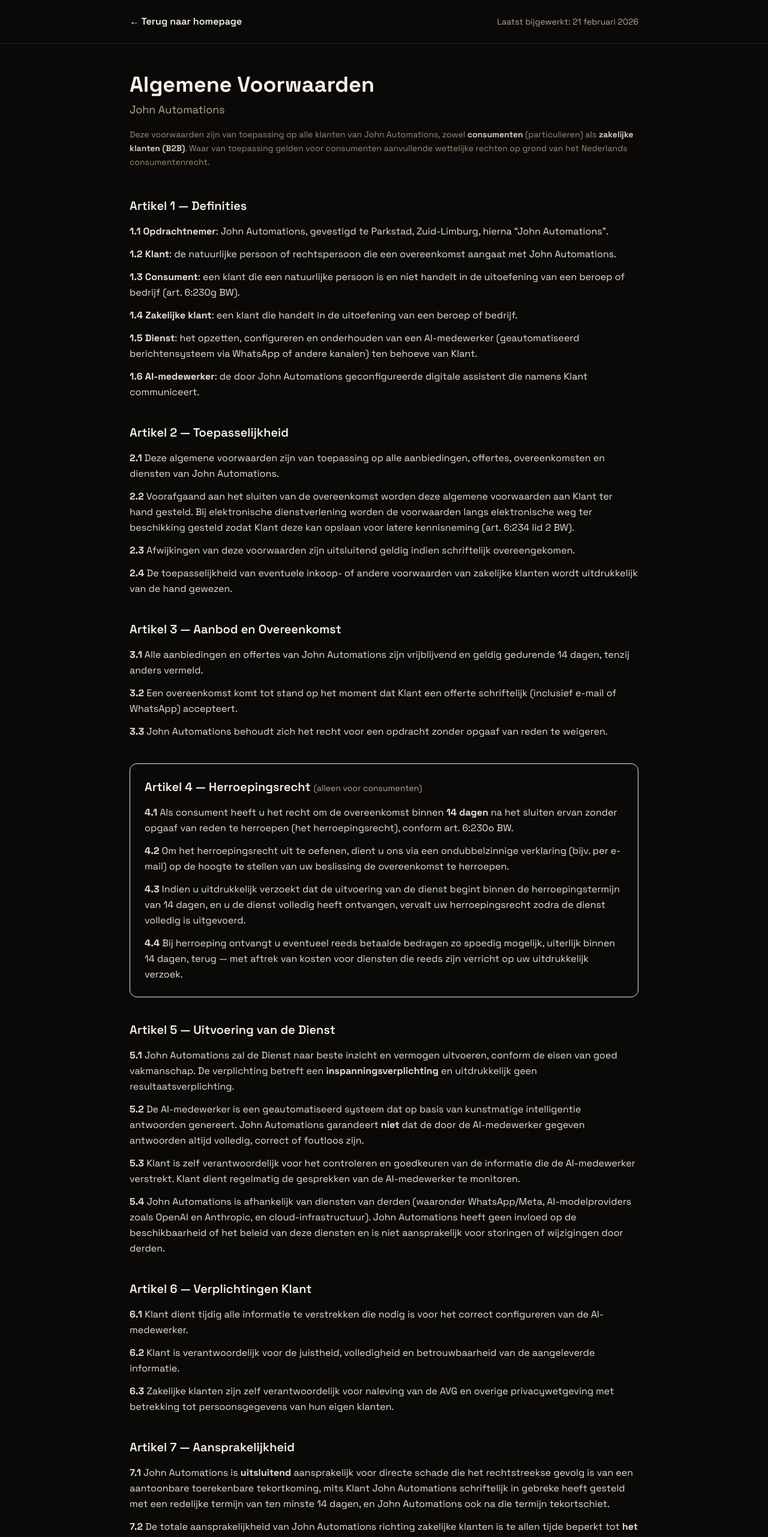
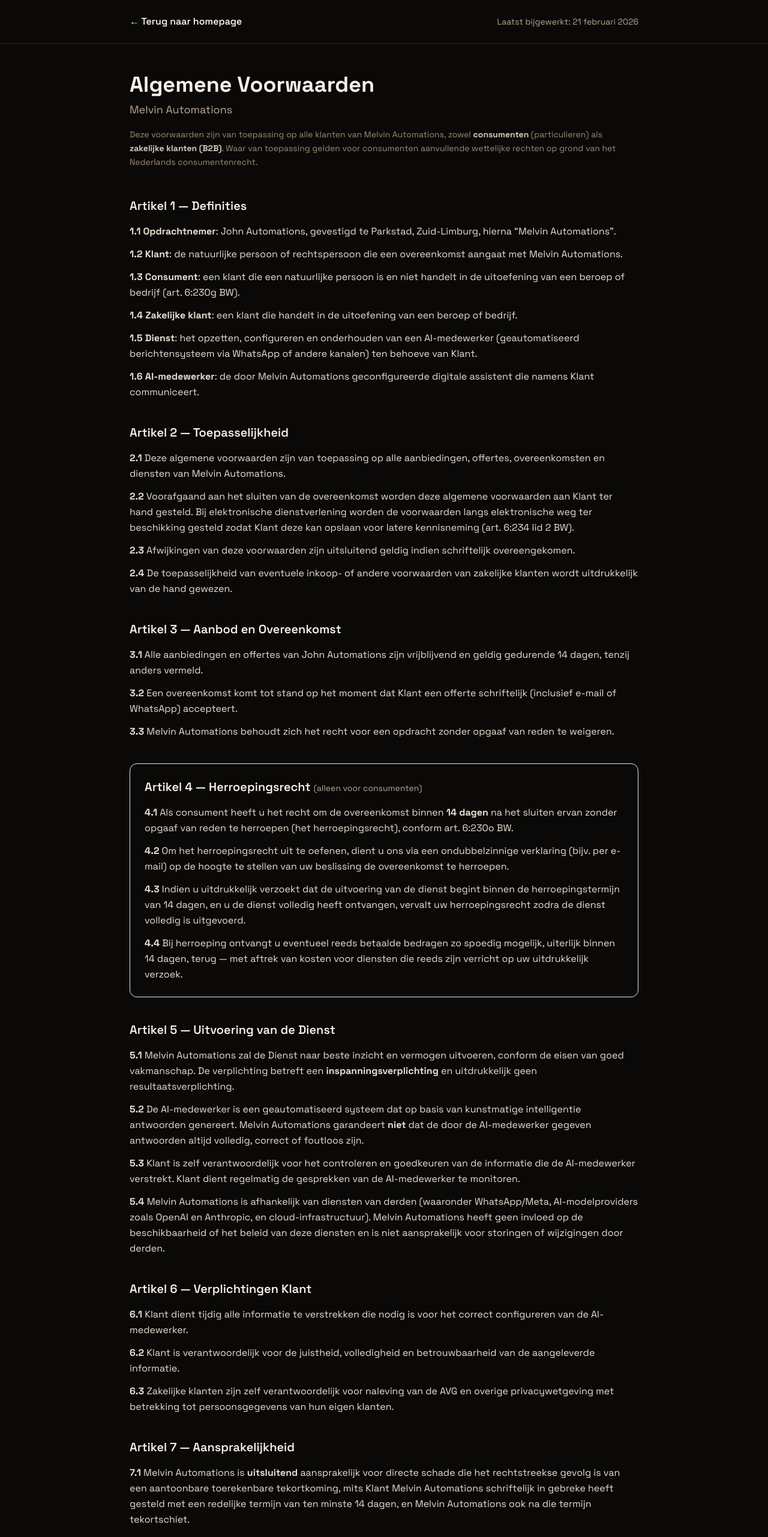
Before and after one commit to johnautomationsnl/john-automations-website, a Next.js app: page /voorwaarden in a window 1280 px wide. Shown: the top 2563 px of the page at 60% size. Built offline with nearby package versions, Linux system fonts and the light colour scheme.

Commit message:
fix: rename John Automations naar Melvin Automations in voorwaarden pages

```diff
--- a/src/app/algemene-voorwaarden/page.tsx
+++ b/src/app/algemene-voorwaarden/page.tsx
@@ -2,8 +2,8 @@
 import Link from "next/link";
 
 export const metadata: Metadata = {
-  title: "Algemene Voorwaarden | John Automations",
-  description: "Algemene voorwaarden voor consumenten en zakelijke klanten van John Automations",
+  title: "Algemene Voorwaarden | Melvin Automations",
+  description: "Algemene voorwaarden voor consumenten en zakelijke klanten van Melvin Automations",
 };
 
 export default function AlgemeneVoorwaarden() {
--- a/src/app/voorwaarden/page.tsx
+++ b/src/app/voorwaarden/page.tsx
@@ -2,9 +2,9 @@
 import Link from "next/link";
 
 export const metadata: Metadata = {
-  title: "Algemene Voorwaarden | John Automations",
+  title: "Algemene Voorwaarden | Melvin Automations",
   description:
-    "Algemene voorwaarden van John Automations voor AI-medewerker dienstverlening — geldig voor zowel consumenten als zakelijke klanten.",
+    "Algemene voorwaarden van Melvin Automations voor AI-medewerker dienstverlening — geldig voor zowel consumenten als zakelijke klanten.",
 };
 
 export default function Voorwaarden() {
@@ -30,9 +30,9 @@
         <h1 className="text-3xl md:text-4xl font-bold mb-2 font-bricolage">
           Algemene Voorwaarden
         </h1>
-        <p className="text-warm-400 mb-4 text-lg">John Automations</p>
+        <p className="text-warm-400 mb-4 text-lg">Melvin Automations</p>
         <p className="text-warm-500 text-sm mb-12 leading-relaxed">
-          Deze voorwaarden zijn van toepassing op alle klanten van John Automations,
+          Deze voorwaarden zijn van toepassing op alle klanten van Melvin Automations,
           zowel <strong className="text-warm-300">consumenten</strong> (particulieren) als{" "}
           <strong className="text-warm-300">zakelijke klanten (B2B)</strong>. Waar van toepassing
           gelden voor consumenten aanvullende wettelijke rechten op grond van het Nederlands consumentenrecht.
@@ -47,11 +47,11 @@
             <p>
               <strong>1.1</strong> <strong>Opdrachtnemer</strong>: John
               Automations, gevestigd te Parkstad, Zuid-Limburg, hierna
-              &ldquo;John Automations&rdquo;.
+              &ldquo;Melvin Automations&rdquo;.
             </p>
             <p>
               <strong>1.2</strong> <strong>Klant</strong>: de natuurlijke persoon
-              of rechtspersoon die een overeenkomst aangaat met John Automations.
+              of rechtspersoon die een overeenkomst aangaat met Melvin Automations.
             </p>
             <p>
               <strong>1.3</strong> <strong>Consument</strong>: een klant die een
@@ -70,7 +70,7 @@
             </p>
             <p>
               <strong>1.6</strong> <strong>AI-medewerker</strong>: de door
-              John Automations geconfigureerde digitale assistent die namens
+              Melvin Automations geconfigureerde digitale assistent die namens
               Klant communiceert.
             </p>
           </div>
@@ -85,7 +85,7 @@
             <p>
               <strong>2.1</strong> Deze algemene voorwaarden zijn van toepassing
               op alle aanbiedingen, offertes, overeenkomsten en diensten van
-              John Automations.
+              Melvin Automations.
             </p>
             <p>
               <strong>2.2</strong> Voorafgaand aan het sluiten van de
@@ -123,7 +123,7 @@
               WhatsApp) accepteert.
             </p>
             <p>
-              <strong>3.3</strong> John Automations behoudt zich het recht voor een
+              <strong>3.3</strong> Melvin Automations behoudt zich het recht voor een
               opdracht zonder opgaaf van reden te weigeren.
             </p>
           </div>
@@ -166,7 +166,7 @@
           </h2>
           <div className="space-y-3 text-warm-200 leading-relaxed">
             <p>
-              <strong>5.1</strong> John Automations zal de Dienst naar beste inzicht en
+              <strong>5.1</strong> Melvin Automations zal de Dienst naar beste inzicht en
               vermogen uitvoeren, conform de eisen van goed vakmanschap. De
               verplichting betreft een{" "}
               <strong>inspanningsverplichting</strong> en uitdrukkelijk geen
@@ -175,7 +175,7 @@
             <p>
               <strong>5.2</strong> De AI-medewerker is een geautomatiseerd
               systeem dat op basis van kunstmatige intelligentie antwoorden
-              genereert. John Automations garandeert <strong>niet</strong> dat de door de
+              genereert. Melvin Automations garandeert <strong>niet</strong> dat de door de
               AI-medewerker gegeven antwoorden altijd volledig, correct of
               foutloos zijn.
             </p>
@@ -186,9 +186,9 @@
               van de AI-medewerker te monitoren.
             </p>
             <p>
-              <strong>5.4</strong> John Automations is afhankelijk van diensten van
+              <strong>5.4</strong> Melvin Automations is afhankelijk van diensten van
               derden (waaronder WhatsApp/Meta, AI-modelproviders zoals OpenAI en
-              Anthropic, en cloud-infrastructuur). John Automations heeft geen invloed op
+              Anthropic, en cloud-infrastructuur). Melvin Automations heeft geen invloed op
               de beschikbaarheid of het beleid van deze diensten en is niet
               aansprakelijk voor storingen of wijzigingen door derden.
             </p>
@@ -226,14 +226,14 @@
           </h2>
           <div className="space-y-3 text-warm-200 leading-relaxed">
             <p>
-              <strong>7.1</strong> John Automations is <strong>uitsluitend</strong>{" "}
+              <strong>7.1</strong> Melvin Automations is <strong>uitsluitend</strong>{" "}
               aansprakelijk voor directe schade die het rechtstreekse gevolg is
-              van een aantoonbare toerekenbare tekortkoming, mits Klant John Automations
+              van een aantoonbare toerekenbare tekortkoming, mits Klant Melvin Automations
               schriftelijk in gebreke heeft gesteld met een redelijke termijn van ten minste
-              14 dagen, en John Automations ook na die termijn tekortschiet.
+              14 dagen, en Melvin Automations ook na die termijn tekortschiet.
             </p>
             <p>
-              <strong>7.2</strong> De totale aansprakelijkheid van John Automations richting
+              <strong>7.2</strong> De totale aansprakelijkheid van Melvin Automations richting
               zakelijke klanten is te allen tijde beperkt tot{" "}
               <strong>het bedrag dat in de drie (3) maanden voorafgaand aan het
               schadeveroorzakende feit is betaald</strong>, met een maximum van €1.000.
@@ -244,7 +244,7 @@
               gelden niet voor consumenten voor zover de wet dit niet toestaat.
             </p>
             <p>
-              <strong>7.4</strong> John Automations is <strong>nooit</strong>{" "}
+              <strong>7.4</strong> Melvin Automations is <strong>nooit</strong>{" "}
               aansprakelijk voor indirecte schade, gevolgschade, gederfde winst of
               reputatieschade.
             </p>
@@ -263,7 +263,7 @@
               anders vermeld.
             </p>
             <p>
-              <strong>8.2</strong> John Automations hanteert een eenmalige
+              <strong>8.2</strong> Melvin Automations hanteert een eenmalige
               setup-vergoeding en een maandelijkse abonnementsvergoeding, zoals
               vastgelegd in de offerte.
             </p>
@@ -273,7 +273,7 @@
             </p>
             <p>
               <strong>8.4</strong> Bij niet-tijdige betaling is Klant in verzuim.
-              Voor zakelijke klanten is John Automations gerechtigd de wettelijke
+              Voor zakelijke klanten is Melvin Automations gerechtigd de wettelijke
               handelsrente in rekening te brengen. Voor consumenten geldt de wettelijke rente.
             </p>
           </div>
@@ -301,7 +301,7 @@
               consument is en recht heeft op herroeping conform artikel 4.
             </p>
             <p>
-              <strong>9.4</strong> John Automations is gerechtigd de overeenkomst met
+              <strong>9.4</strong> Melvin Automations is gerechtigd de overeenkomst met
               onmiddellijke ingang te ontbinden indien Klant in verzuim is met
               betaling of in strijd handelt met deze voorwaarden.
             </p>
@@ -316,8 +316,8 @@
           <div className="space-y-3 text-warm-200 leading-relaxed">
             <p>
               <strong>10.1</strong> Alle intellectuele eigendomsrechten op de door
-              John Automations ontwikkelde software, configuraties, templates en
-              documentatie berusten bij John Automations.
+              Melvin Automations ontwikkelde software, configuraties, templates en
+              documentatie berusten bij Melvin Automations.
             </p>
             <p>
               <strong>10.2</strong> Klant verkrijgt een niet-exclusief,
@@ -356,17 +356,17 @@
           </h2>
           <div className="space-y-3 text-warm-200 leading-relaxed">
             <p>
-              <strong>12.1</strong> John Automations verwerkt persoonsgegevens in
+              <strong>12.1</strong> Melvin Automations verwerkt persoonsgegevens in
               overeenstemming met de AVG.
             </p>
             <p>
-              <strong>12.2</strong> Voor zover John Automations bij de uitvoering van de
+              <strong>12.2</strong> Voor zover Melvin Automations bij de uitvoering van de
               Dienst persoonsgegevens verwerkt namens een zakelijke klant, treedt
-              John Automations op als verwerker in de zin van de AVG. Partijen zullen
+              Melvin Automations op als verwerker in de zin van de AVG. Partijen zullen
               in dat geval een verwerkersovereenkomst sluiten conform art. 28 AVG.
             </p>
             <p>
-              <strong>12.3</strong> John Automations slaat gegevens op binnen de
+              <strong>12.3</strong> Melvin Automations slaat gegevens op binnen de
               Europese Economische Ruimte (EER), tenzij anders overeengekomen.
               Bij gebruik van AI-modelproviders buiten de EER (zoals OpenAI of
               Anthropic) kan gegevensverwerking buiten de EER plaatsvinden.
@@ -382,7 +382,7 @@
           </h2>
           <div className="space-y-3 text-warm-200 leading-relaxed">
             <p>
-              <strong>13.1</strong> John Automations is niet gehouden tot nakoming van
+              <strong>13.1</strong> Melvin Automations is niet gehouden tot nakoming van
               enige verplichting indien zij daartoe verhinderd is als gevolg van
               overmacht, waaronder storingen bij derden, internetuitval, stroomuitval,
               overheidsmaatregelen en pandemieën.
@@ -403,7 +403,7 @@
           </h2>
           <div className="space-y-3 text-warm-200 leading-relaxed">
             <p>
-              <strong>14.1</strong> John Automations behoudt zich het recht voor deze
+              <strong>14.1</strong> Melvin Automations behoudt zich het recht voor deze
               algemene voorwaarden te wijzigen. Gewijzigde voorwaarden treden in
               werking 30 dagen na bekendmaking aan Klant.
             </p>
@@ -448,12 +448,12 @@
         {/* Footer */}
         <div className="border-t border-white/10 pt-8 mt-12">
           <p className="text-warm-400 text-sm leading-relaxed">
-            <strong>John Automations</strong> — Parkstad, Zuid-Limburg
+            <strong>Melvin Automations</strong> — Parkstad, Zuid-Limburg
           </p>
           <p className="text-warm-400 text-sm mt-1">
             E-mail:{" "}
-            <a href="mailto:john.automations.nl@gmail.com" className="text-brand hover:underline">
-              john.automations.nl@gmail.com
+            <a href="mailto:melvinthewebdesigner@gmail.com" className="text-brand hover:underline">
+              melvinthewebdesigner@gmail.com
             </a>
           </p>
           <p className="text-warm-500 text-sm mt-4 italic">
```
